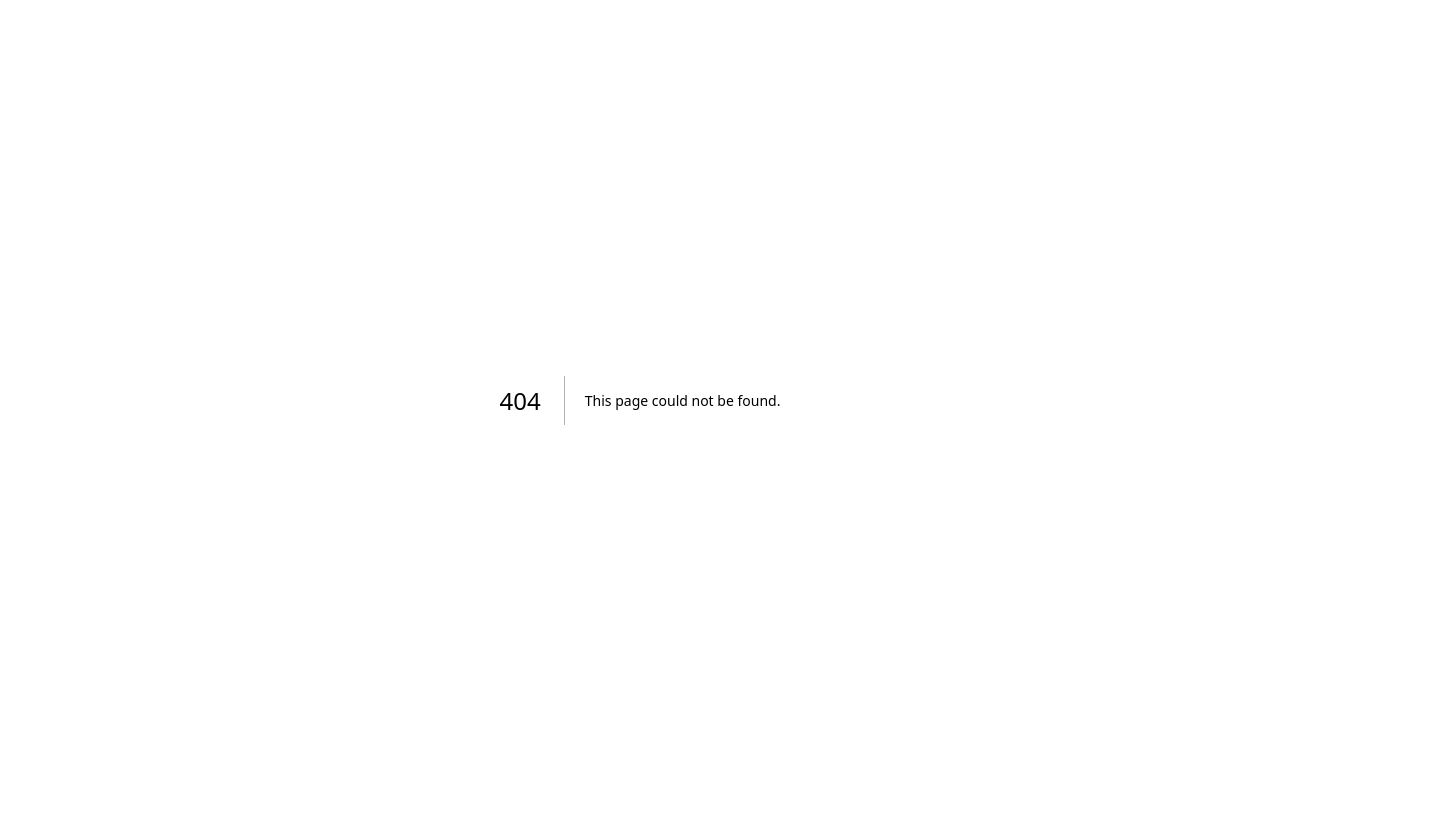
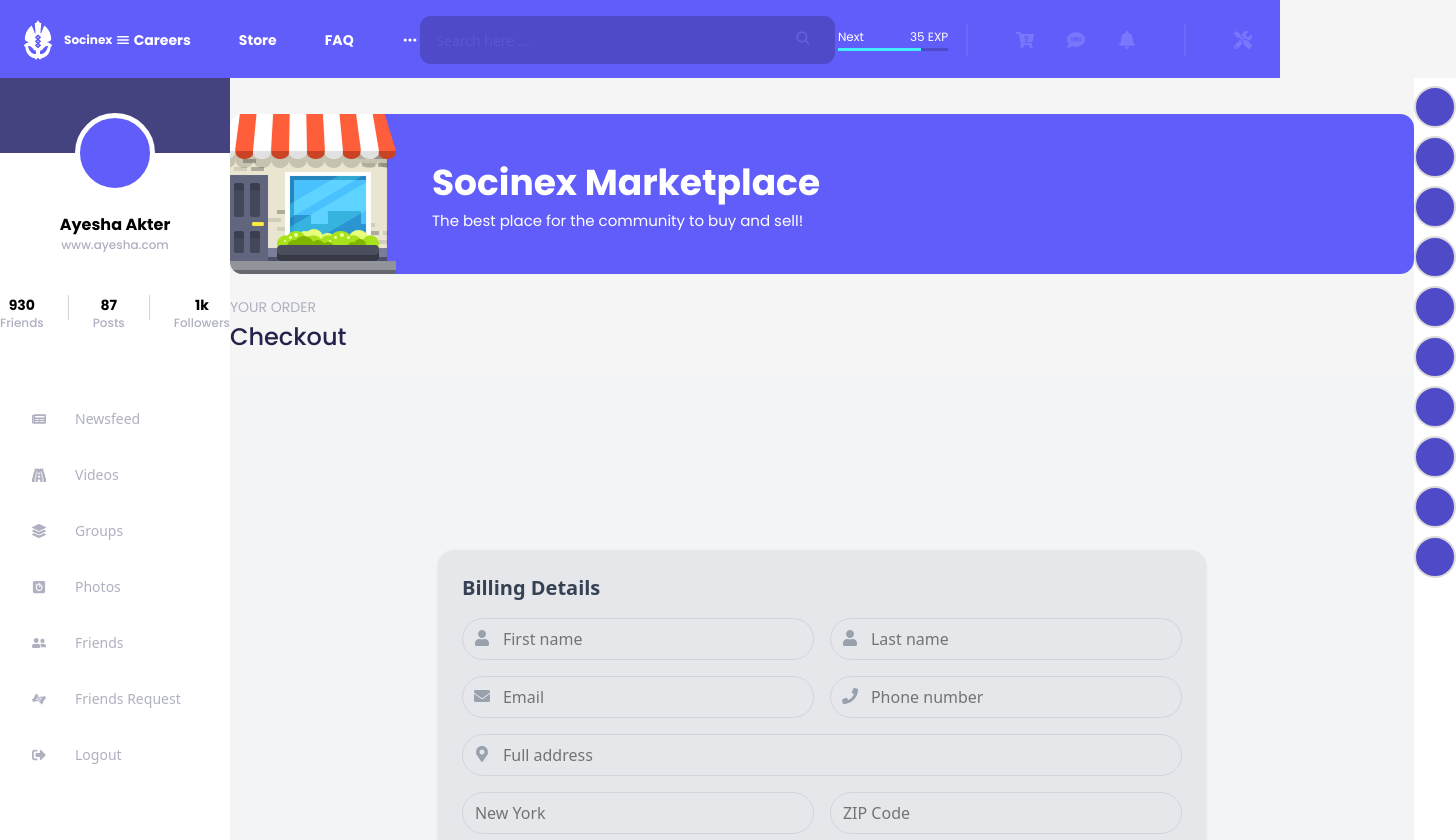
Before and after one commit to ayeshaakter02/Social-Media, a Next.js app in the folder client/: page /checkout in a window 1280 px wide. Before the commit this address had no page. Shown: the top 840 px of the page, 1456 px wide, since content can reach past the window. Before the commit the page ends 800 px from the top, so only its background shows below. Built offline with nearby package versions, Linux system fonts and the light colour scheme.

Commit message:
BillingForm design without set bg, position fixed

```diff
--- /dev/null
+++ b/client/src/app/(root)/checkout/page.jsx
@@ -0,0 +1,16 @@
+import BillingForm from '@/components/Checkout/BillingForm'
+import CheckoutHeader from '@/components/Checkout/CheckoutHeader'
+import MarketPlace from '@/components/common/MarketPlace'
+import React from 'react'
+
+const page = () => {
+  return (
+    <div className='mt-9 mx-auto'>
+        <MarketPlace/>
+        <CheckoutHeader/>
+        <BillingForm/>
+    </div>
+  )
+}
+
+export default page
--- /dev/null
+++ b/client/src/components/Checkout/BillingForm.jsx
@@ -0,0 +1,91 @@
+"use client";
+import { FaUser, FaEnvelope, FaPhone, FaMapMarkerAlt } from "react-icons/fa";
+
+export default function BillingForm() {
+  return (
+    <div className="min-h-screen flex items-center justify-center bg-gray-100 p-4">
+      <div className="w-full max-w-3xl bg-gray-200 rounded-2xl p-6 shadow-sm">
+
+        <h2 className="text-xl font-semibold mb-4 text-gray-700">
+          Billing Details
+        </h2>
+
+        {/* Grid Form */}
+        <div className="grid grid-cols-1 md:grid-cols-2 gap-4">
+
+          {/* First Name */}
+          <div className="relative">
+            <FaUser className="absolute left-3 top-3 text-gray-400" />
+            <input
+              type="text"
+              placeholder="First name"
+              className="w-full pl-10 pr-3 py-2 rounded-full border border-gray-300 bg-transparent focus:outline-none focus:ring-2 focus:ring-gray-400"
+            />
+          </div>
+
+          {/* Last Name */}
+          <div className="relative">
+            <FaUser className="absolute left-3 top-3 text-gray-400" />
+            <input
+              type="text"
+              placeholder="Last name"
+              className="w-full pl-10 pr-3 py-2 rounded-full border border-gray-300 bg-transparent focus:outline-none focus:ring-2 focus:ring-gray-400"
+            />
+          </div>
+
+          {/* Email */}
+          <div className="relative">
+            <FaEnvelope className="absolute left-3 top-3 text-gray-400" />
+            <input
+              type="email"
+              placeholder="Email"
+              className="w-full pl-10 pr-3 py-2 rounded-full border border-gray-300 bg-transparent focus:outline-none focus:ring-2 focus:ring-gray-400"
+            />
+          </div>
+
+          {/* Phone */}
+          <div className="relative">
+            <FaPhone className="absolute left-3 top-3 text-gray-400" />
+            <input
+              type="text"
+              placeholder="Phone number"
+              className="w-full pl-10 pr-3 py-2 rounded-full border border-gray-300 bg-transparent focus:outline-none focus:ring-2 focus:ring-gray-400"
+            />
+          </div>
+
+          {/* Full Address */}
+          <div className="relative md:col-span-2">
+            <FaMapMarkerAlt className="absolute left-3 top-3 text-gray-400" />
+            <input
+              type="text"
+              placeholder="Full address"
+              className="w-full pl-10 pr-3 py-2 rounded-full border border-gray-300 bg-transparent focus:outline-none focus:ring-2 focus:ring-gray-400"
+            />
+          </div>
+
+          {/* City */}
+          <input
+            type="text"
+            placeholder="New York"
+            className="w-full px-3 py-2 rounded-full border border-gray-300 bg-transparent focus:outline-none focus:ring-2 focus:ring-gray-400"
+          />
+
+          {/* ZIP Code */}
+          <input
+            type="text"
+            placeholder="ZIP Code"
+            className="w-full px-3 py-2 rounded-full border border-gray-300 bg-transparent focus:outline-none focus:ring-2 focus:ring-gray-400"
+          />
+
+          {/* Textarea */}
+          <textarea
+            rows="4"
+            placeholder="Write any additional details here..."
+            className="md:col-span-2 w-full px-3 py-3 rounded-2xl border border-gray-300 bg-transparent focus:outline-none focus:ring-2 focus:ring-gray-400 resize-none"
+          ></textarea>
+
+        </div>
+      </div>
+    </div>
+  );
+}
--- /dev/null
+++ b/client/src/components/Checkout/CheckoutHeader.jsx
@@ -0,0 +1,16 @@
+import React from 'react'
+
+const CheckoutHeader = () => {
+  return (
+    <div className="mt-5.75 mb-5 font-poppins">
+            <div>
+              <p className="font-normal text-sm text-[#AFB0C0]">YOUR ORDER</p>
+              <h2 className="font-medium text-2xl text-[#24234B] mt-1">
+                Checkout
+              </h2>
+            </div>
+          </div>
+  )
+}
+
+export default CheckoutHeader
```
